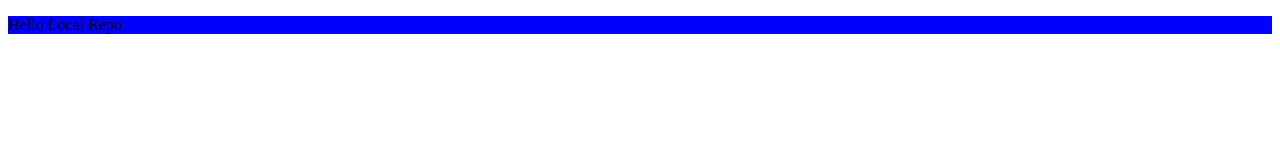
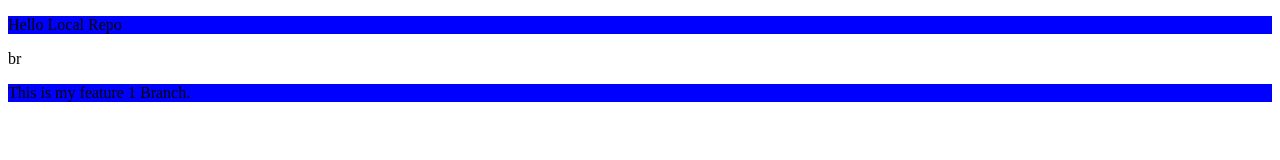
Before and after one commit to MuneebProblemSolver/LocalRepo, a plain HTML site: page index.html in a window 1280 px wide. Drawn offline with Linux system fonts and the light colour scheme.

Commit message:
Add new feature

```diff
--- a/index.html
+++ b/index.html
@@ -8,5 +8,7 @@
   </head>
   <body>
     <p>Hello Local Repo</p>
+    br
+    <p>This is my feature 1 Branch.</p>
   </body>
 </html>
```
